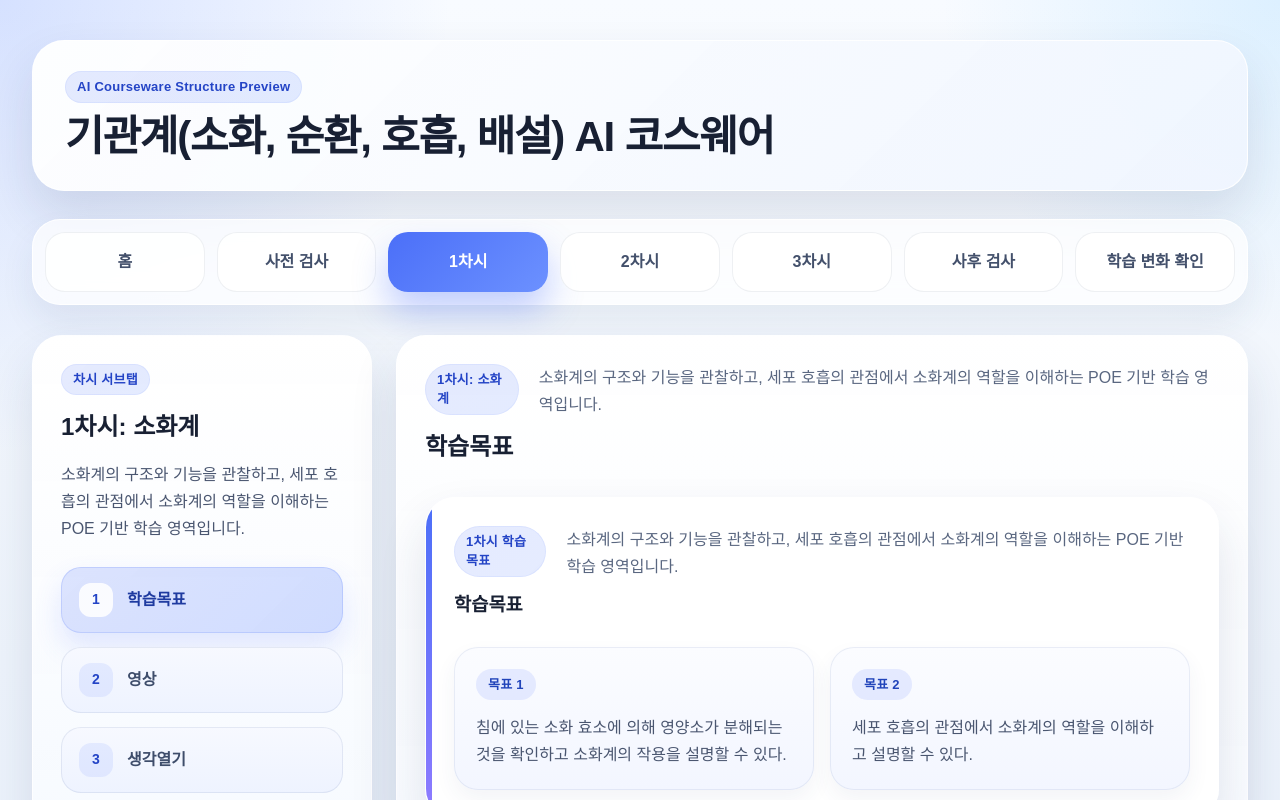
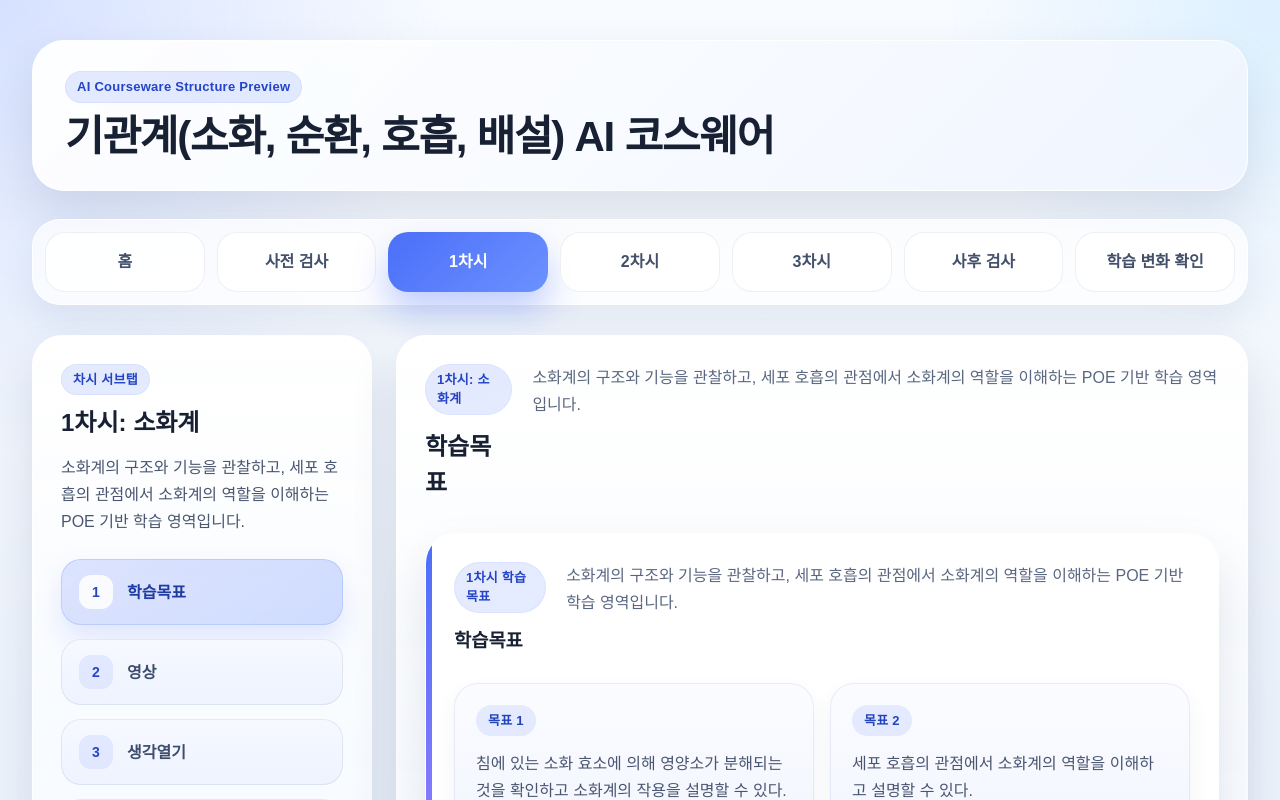
Before and after one commit to BioTeacher-AI/Bio-AI-Courseware, a React (Vite) app: page / in a window 1280 px wide. Both pictures are taken after a click on the button "1차시". Shown: the top 800 px of the page. Built offline with nearby package versions, Linux system fonts and the light colour scheme.

Commit message:
Tidy lesson text alignment

```diff
--- a/src/App.jsx
+++ b/src/App.jsx
@@ -259,7 +259,7 @@ const detailedLessonData = {
       '침에 있는 소화 효소에 의해 영양소가 분해되는 것을 확인하고 소화계의 작용을 설명할 수 있다.',
       '세포 호흡의 관점에서 소화계의 역할을 이해하고 설명할 수 있다.'
     ],
-    videoTitle: '동기 유발 영상',
+    videoTitle: '수업 관련 영상',
     videoDescription: '다음 두 영상을 순서대로 시청해 봅시다.',
     videos: [
       { title: '영상 1', embedUrl: 'https://www.youtube.com/embed/6_dwzfdbgNk' },
@@ -2259,7 +2259,7 @@ function App() {
     <div className="lesson-layout">
       <aside className="card lesson-sidebar">
         <span className="section-tag">차시 서브탭</span>
-        <h2>{activeLesson.title}</h2>
+        <h2 className="lesson-title">{activeLesson.title}</h2>
         <p>{activeLesson.summary}</p>
         <div className="subtab-list">
           {lessonTabs.map((tab, index) => {
--- a/src/styles.css
+++ b/src/styles.css
@@ -205,6 +205,15 @@ button {
   margin: 14px 0 12px;
 }
 
+.lesson-title {
+  white-space: nowrap;
+  line-height: 1.2;
+}
+
+.lesson-sidebar {
+  min-width: 0;
+}
+
 .hero-card p,
 .info-card p,
 .resource-card p,
@@ -221,6 +230,7 @@ button {
   font-size: 16px;
   line-height: 1.7;
   color: #4a5670;
+  text-align: left;
 }
 
 .guide-list {
@@ -257,11 +267,14 @@ button {
   margin: 0;
   color: #5a6780;
   line-height: 1.7;
+  text-align: left;
+  width: 100%;
 }
 
 .section-heading--align-start,
 .section-heading--stacked {
   align-items: flex-start;
+  text-align: left;
 }
 
 .compact-gap {
```
